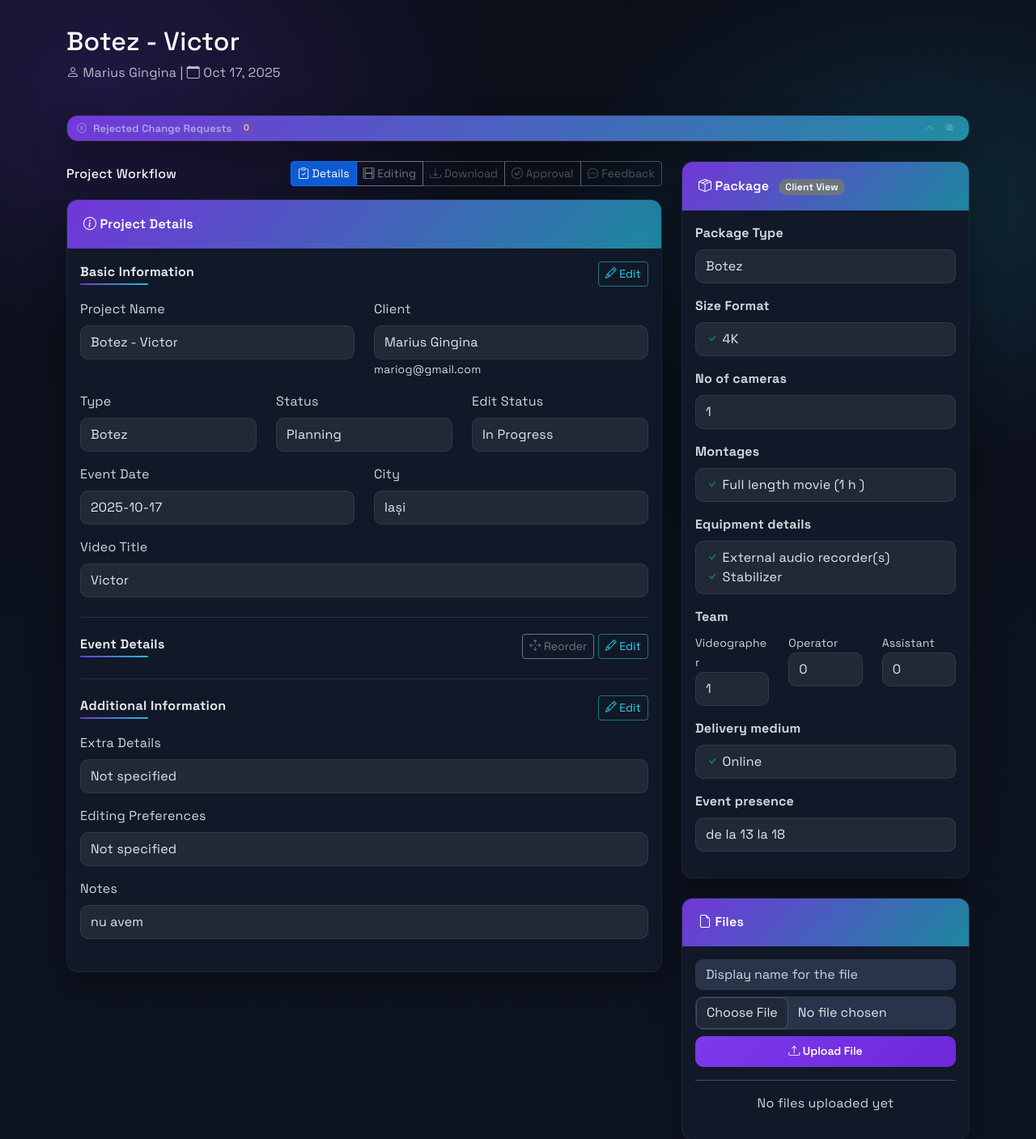
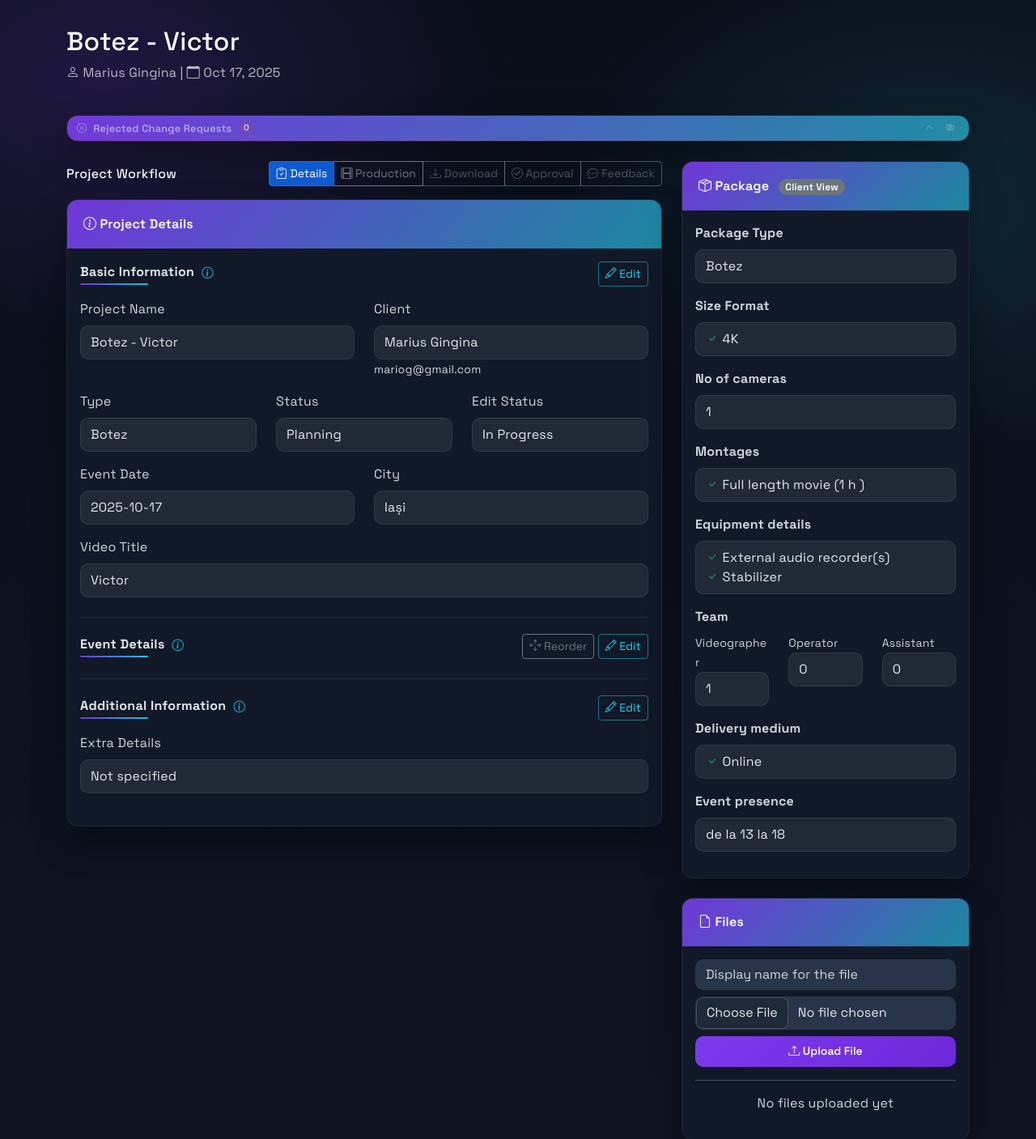
Before and after one commit to cristioca/wedding-video-portal, a Django app: template templates/project_detail.html in a window 1280 px wide. Shown: the part 57-1464 px from the top of the page at 81% size. Run offline with Django 5.2, Linux system fonts and the light colour scheme; the template is opened without the code that fills it: values that come from a table or form of the project are taken from there, others are empty; data comes from the database, SQL or seed files in the repository; some libraries are stand-ins or nearby versions.

Commit message:
feat: Add info buttons to sections, rename tab, and clean up redundant fields
- Rename "Editing" tab to "Production"
- Add collapsible info buttons with explanations to all 6 sections (Basic Info, Event Details, Additional Info, Filming, Editing Progress, Editing Notes)
- Remove redundant fields (Editing Preferences, Notes) from Additional Information section
- Info text improves user guidance on section purposes and approval workflow

```diff
--- a/templates/project_detail.html
+++ b/templates/project_detail.html
@@ -173,7 +173,7 @@
                     <i class="bi bi-clipboard-check"></i> Details
                 </button>
                 <button type="button" class="btn btn-outline-secondary btn-sm" id="production-tab" onclick="switchTab('production')">
-                    <i class="bi bi-film"></i> Editing
+                    <i class="bi bi-film"></i> Production
                 </button>
                 <button type="button" class="btn btn-outline-secondary btn-sm" id="download-tab" onclick="switchTab('download')" disabled>
                     <i class="bi bi-download"></i> Download
@@ -197,10 +197,21 @@
                 <!-- Basic Information -->
                 <div class="editable-section mb-4" data-section="basic">
                     <div class="d-flex justify-content-between align-items-center mb-3">
+                        <div class="d-flex align-items-center">
                             <h6 class="mb-0">Basic Information</h6>
+                            <button class="btn btn-link btn-sm p-0 ms-2 text-info" type="button" data-bs-toggle="collapse" data-bs-target="#infoBasic" aria-expanded="false" aria-controls="infoBasic" title="Show info">
+                                <i class="bi bi-info-circle" style="font-size: 0.9rem;"></i>
+                            </button>
+                        </div>
                         <button class="btn btn-sm btn-outline-primary edit-btn" data-section="basic">
                             <i class="bi bi-pencil"></i> Edit
                         </button>
+                    </div>
+                    <div class="collapse mb-3" id="infoBasic">
+                        <div class="alert alert-info py-2 px-3" style="font-size: 0.85rem;">
+                            <i class="bi bi-lightbulb me-1"></i>
+                            The main details about the event. These are usually filled by the videographer, but if you need to make a change, please do so. The changes will be reviewed and will appear when approved by the videographer.
+                        </div>
                     </div>
 
                     <div class="row">
@@ -318,7 +329,12 @@
                 <!-- Event Details -->
                 <div class="editable-section mb-4" data-section="ceremony">
                     <div class="d-flex justify-content-between align-items-center mb-3">
+                        <div class="d-flex align-items-center">
                             <h6 class="mb-0">Event Details</h6>
+                            <button class="btn btn-link btn-sm p-0 ms-2 text-info" type="button" data-bs-toggle="collapse" data-bs-target="#infoCeremony" aria-expanded="false" aria-controls="infoCeremony" title="Show info">
+                                <i class="bi bi-info-circle" style="font-size: 0.9rem;"></i>
+                            </button>
+                        </div>
                         <div>
                             <button class="btn btn-sm btn-outline-secondary reorder-btn" data-section="ceremony" title="Reorder fields">
                                 <i class="bi bi-arrows-move"></i> Reorder
@@ -326,6 +342,12 @@
                             <button class="btn btn-sm btn-outline-primary edit-btn" data-section="ceremony">
                                 <i class="bi bi-pencil"></i> Edit
                             </button>
+                        </div>
+                    </div>
+                    <div class="collapse mb-3" id="infoCeremony">
+                        <div class="alert alert-info py-2 px-3" style="font-size: 0.85rem;">
+                            <i class="bi bi-lightbulb me-1"></i>
+                            Fill in the details about the main moments of your event. They can be reordered if needed. The changes will be sent to and reviewed by the videographer and will appear when approved.
                         </div>
                     </div>
 
@@ -370,10 +392,21 @@
                 <!-- Additional Information -->
                 <div class="editable-section mb-4" data-section="additional">
                     <div class="d-flex justify-content-between align-items-center mb-3">
+                        <div class="d-flex align-items-center">
                             <h6 class="mb-0">Additional Information</h6>
+                            <button class="btn btn-link btn-sm p-0 ms-2 text-info" type="button" data-bs-toggle="collapse" data-bs-target="#infoAdditional" aria-expanded="false" aria-controls="infoAdditional" title="Show info">
+                                <i class="bi bi-info-circle" style="font-size: 0.9rem;"></i>
+                            </button>
+                        </div>
                         <button class="btn btn-sm btn-outline-primary edit-btn" data-section="additional">
                             <i class="bi bi-pencil"></i> Edit
                         </button>
+                    </div>
+                    <div class="collapse mb-3" id="infoAdditional">
+                        <div class="alert alert-info py-2 px-3" style="font-size: 0.85rem;">
+                            <i class="bi bi-lightbulb me-1"></i>
+                            If there are more details to be known and established, or some requests or any other information for the preparation of the event, you can write them here. The changes will be sent to and reviewed by the videographer and will appear when approved.
+                        </div>
                     </div>
 
                     <div class="mb-3">
@@ -386,26 +419,6 @@
                         </div>
                     </div>
 
-                    <div class="mb-3">
-                        <label class="form-label">Editing Preferences</label>
-                        <div class="view-mode">
-                            <p class="form-control-plaintext">{{ project.editing_preferences|default:"Not specified" }}</p>
-                        </div>
-                        <div class="edit-mode" style="display: none;">
-                            <textarea class="form-control" data-field="editing_preferences" rows="3">{{ project.editing_preferences|default:'' }}</textarea>
-                        </div>
-                    </div>
-
-                    <div class="mb-3">
-                        <label class="form-label">Notes</label>
-                        <div class="view-mode">
-                            <p class="form-control-plaintext">{{ project.notes|default:"Not specified" }}</p>
-                        </div>
-                        <div class="edit-mode" style="display: none;">
-                            <textarea class="form-control" data-field="notes" rows="3">{{ project.notes|default:'' }}</textarea>
-                        </div>
-                    </div>
-
                     <div class="edit-actions" style="display: none;">
                         <button class="btn btn-success btn-sm me-2 save-btn" data-section="additional">
                             <i class="bi bi-check"></i> Save
@@ -419,20 +432,31 @@
         </div>
         </div>
 
-        <!-- Editing Tab (Editing Phase) -->
+        <!-- Production Tab -->
         <div class="tab-content" id="production-content" style="display: none;">
             <div class="card mb-4">
                 <div class="card-header">
-                    <i class="bi bi-film"></i> Filming & Editing
+                    <i class="bi bi-film"></i> Production
                 </div>
                 <div class="card-body">
                     <!-- Filming Section -->
                     <div class="editable-section mb-4" data-section="filming">
                         <div class="d-flex justify-content-between align-items-center mb-3">
+                            <div class="d-flex align-items-center">
                                 <h6 class="mb-0">Filming</h6>
+                                <button class="btn btn-link btn-sm p-0 ms-2 text-info" type="button" data-bs-toggle="collapse" data-bs-target="#infoFilming" aria-expanded="false" aria-controls="infoFilming" title="Show info">
+                                    <i class="bi bi-info-circle" style="font-size: 0.9rem;"></i>
+                                </button>
+                            </div>
                             <button class="btn btn-sm btn-outline-primary edit-btn" data-section="filming">
                                 <i class="bi bi-pencil"></i> Edit
                             </button>
+                        </div>
+                        <div class="collapse mb-3" id="infoFilming">
+                            <div class="alert alert-info py-2 px-3" style="font-size: 0.85rem;">
+                                <i class="bi bi-lightbulb me-1"></i>
+                                Insert here any specific information that is relevant to you about the event or the people attending that must be known by the videographer to prepare for filming. Please fill this before the day of the event.
+                            </div>
                         </div>
 
                         <div class="mb-3">
@@ -481,12 +505,23 @@
                     <!-- Editing Status -->
                     <div class="editable-section mb-4" data-section="editing-status">
                         <div class="d-flex justify-content-between align-items-center mb-3">
+                            <div class="d-flex align-items-center">
                                 <h6 class="mb-0">Editing Progress</h6>
+                                <button class="btn btn-link btn-sm p-0 ms-2 text-info" type="button" data-bs-toggle="collapse" data-bs-target="#infoEditingStatus" aria-expanded="false" aria-controls="infoEditingStatus" title="Show info">
+                                    <i class="bi bi-info-circle" style="font-size: 0.9rem;"></i>
+                                </button>
+                            </div>
                             {% if is_admin %}
                             <button class="btn btn-sm btn-outline-primary edit-btn" data-section="editing-status">
                                 <i class="bi bi-pencil"></i> Edit
                             </button>
                             {% endif %}
+                        </div>
+                        <div class="collapse mb-3" id="infoEditingStatus">
+                            <div class="alert alert-info py-2 px-3" style="font-size: 0.85rem;">
+                                <i class="bi bi-lightbulb me-1"></i>
+                                This section shows the status of the editing process. This can be modified only by the videographer.
+                            </div>
                         </div>
 
                         <div class="row">
@@ -537,10 +572,21 @@
                     <!-- Editing Notes -->
                     <div class="editable-section mb-4" data-section="editing-notes">
                         <div class="d-flex justify-content-between align-items-center mb-3">
+                            <div class="d-flex align-items-center">
                                 <h6 class="mb-0">Editing Notes</h6>
+                                <button class="btn btn-link btn-sm p-0 ms-2 text-info" type="button" data-bs-toggle="collapse" data-bs-target="#infoEditingNotes" aria-expanded="false" aria-controls="infoEditingNotes" title="Show info">
+                                    <i class="bi bi-info-circle" style="font-size: 0.9rem;"></i>
+                                </button>
+                            </div>
                             <button class="btn btn-sm btn-outline-primary edit-btn" data-section="editing-notes">
                                 <i class="bi bi-pencil"></i> Edit
                             </button>
+                        </div>
+                        <div class="collapse mb-3" id="infoEditingNotes">
+                            <div class="alert alert-info py-2 px-3" style="font-size: 0.85rem;">
+                                <i class="bi bi-lightbulb me-1"></i>
+                                Insert here any specific information that is relevant to the editing process (e.g., length of the ceremony, details to include or exclude, coloring preferences, song preferences, etc.). These will be taken as suggestions by the videographer. Please fill them before the editing process is complete.
+                            </div>
                         </div>
 
                         <div class="mb-3">
```
Lines whose indentation alone changed are shown as unchanged.
